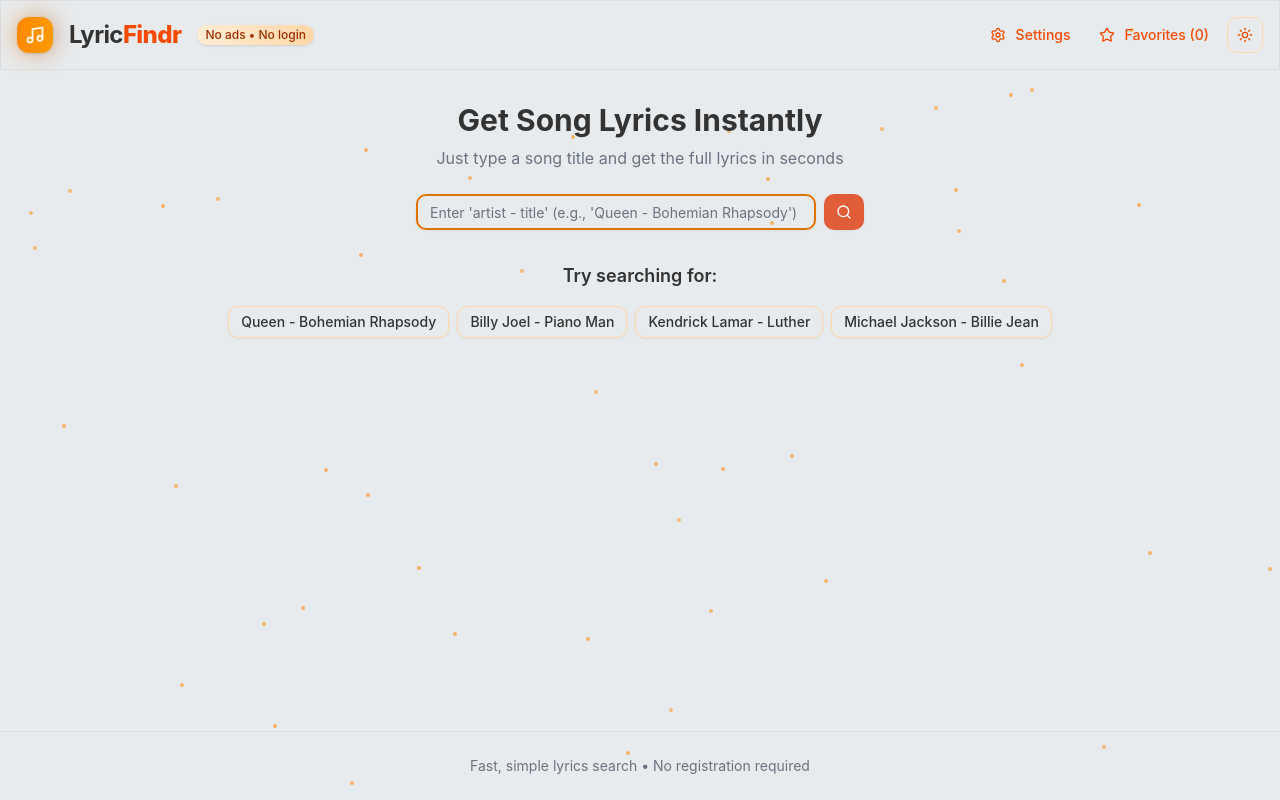
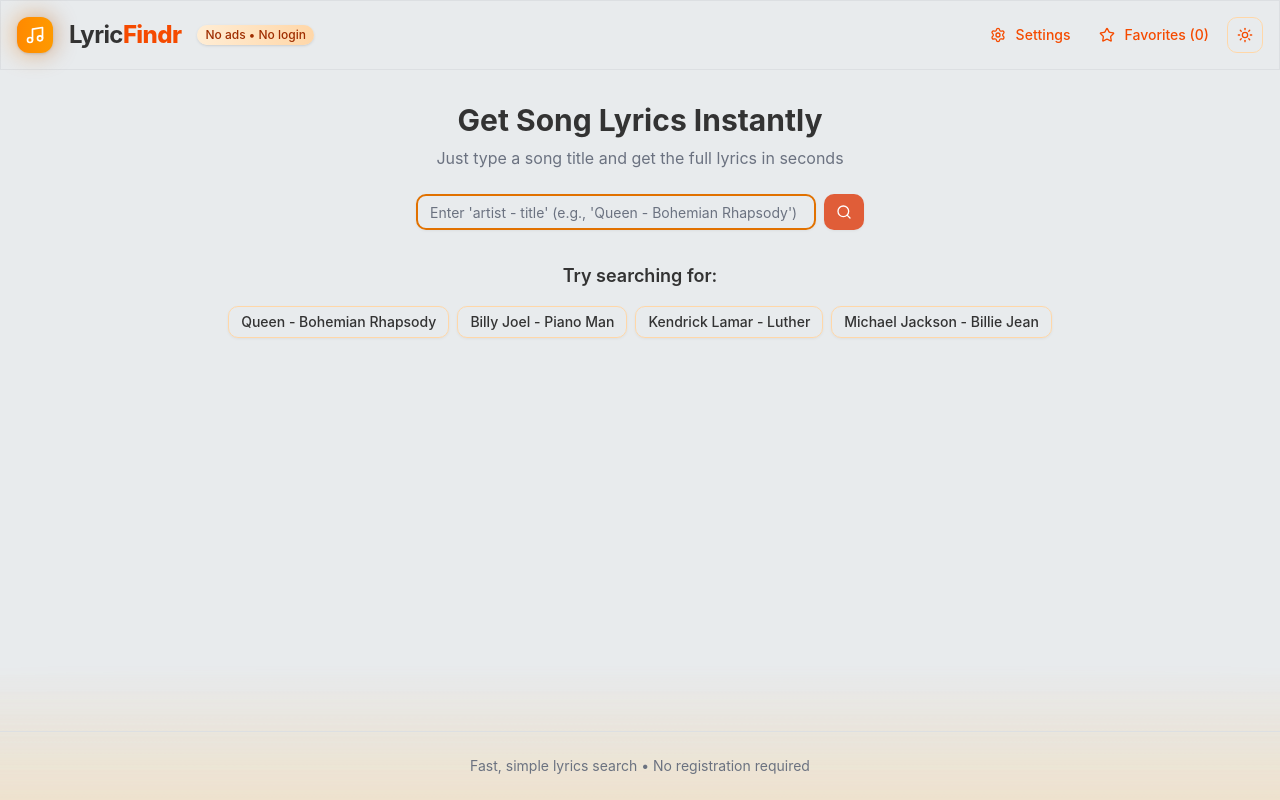
Before and after one commit to PragTheDev/LyricFindr, a Next.js app: page / in a window 1280 px wide. Built offline with nearby package versions, Linux system fonts and the light colour scheme.

Commit message:
Added more stuff | bug fixes

```diff
--- a/app/page.js
+++ b/app/page.js
@@ -34,7 +34,7 @@ export default function Home() {
     lineHeight: "relaxed",
   });
   const [showFontSettings, setShowFontSettings] = useState(false);
-  const [backgroundAnimation, setBackgroundAnimation] = useState("stars");
+  const [backgroundAnimation, setBackgroundAnimation] = useState("waves");
   const [isLyricsMaximized, setIsLyricsMaximized] = useState(false);
   const [animationElements, setAnimationElements] = useState({
     stars: [],
```
